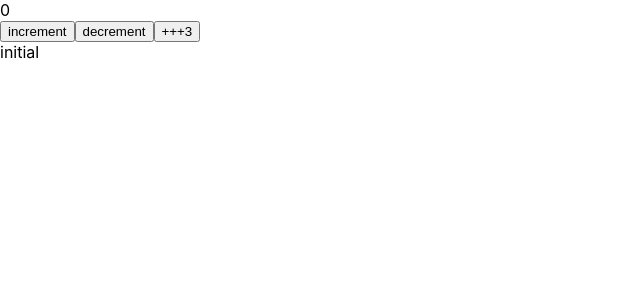
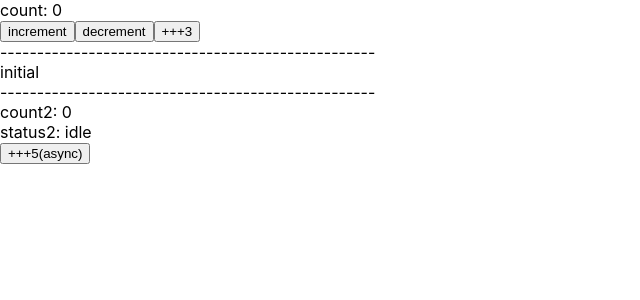
Before and after one commit to miyazi777/react-rtk-sample, a React (Create React App) app: page / in a window 1280 px wide. Shown: the top 300 px of the page, without its empty margins (0-640 px from the left). Built offline with nearby package versions, Linux system fonts and the light colour scheme.

Commit message:
非同期で値を更新する処理を追加

```diff
--- a/src/App.tsx
+++ b/src/App.tsx
@@ -3,6 +3,7 @@ import { TypedUseSelectorHook, useDispatch, useSelector } from 'react-redux';
 import { AppDispatch, RootState } from './store';
 import { selectCount, increment, decrement, incrementByAmount } from './counterSlice';
 import { selectStatus } from './statusSlice';
+import { selectCount2, selectStatus2, incrementAsync } from './counter2Slice';
 
 function App() {
   const useAppDispatch = () => useDispatch<AppDispatch>()
@@ -11,14 +12,21 @@ function App() {
   const useAppSelector: TypedUseSelectorHook<RootState> = useSelector;
   const count = useAppSelector(selectCount);
   const status = useAppSelector(selectStatus);
+  const count2 = useAppSelector(selectCount2);
+  const status2 = useAppSelector(selectStatus2);
 
   return (
     <div className="App">
-      <div>{count}</div>
+      <div>count: {count}</div>
       <button onClick={() => dispatch(increment())}>increment</button>
       <button onClick={() => dispatch(decrement())}>decrement</button>
       <button onClick={() => dispatch(incrementByAmount(3))}>+++3</button>
+      <div>---------------------------------------------------</div>
       <div>{status}</div>
+      <div>---------------------------------------------------</div>
+      <div>count2: {count2}</div>
+      <div>status2: {status2}</div>
+      <button onClick={() => dispatch(incrementAsync(5))}>+++5(async)</button>
     </div>
   );
 }
--- /dev/null
+++ b/src/counter2Slice.ts
@@ -0,0 +1,48 @@
+import { createAsyncThunk, createSlice } from "@reduxjs/toolkit"
+import { RootState } from './store';
+
+type Counter2State = {
+  value: number;
+  status: 'idle' | 'loading' | 'failed';
+}
+const initialState: Counter2State = {
+  value: 0,
+  status: 'idle',
+}
+
+// APIの代わり
+function fetchCount(amount = 1) {
+  return new Promise<{ data: number }>(resolve =>
+    setTimeout(() => resolve({ data: amount }), 500)
+  )
+}
+
+// fetch処理をcreateAsyncThunkで作成する
+export const incrementAsync = createAsyncThunk(
+  'counter/fetchCount',
+  async (amount: number) => {
+    const response = await fetchCount(amount);
+    return response.data;
+  }
+);
+
+export const counter2Slice = createSlice({
+  name: 'counter2',  // sliceの名前
+  initialState,      // sliceの初期値
+  reducers: {},      // reducers
+  extraReducers: (builder) => {
+    builder
+      .addCase(incrementAsync.pending, (state) => {
+        state.status = 'loading';
+      })
+      .addCase(incrementAsync.fulfilled, (state, action) => {
+        state.status = 'idle';
+        state.value += action.payload
+      });
+  }
+})
+
+export const selectCount2 = (state: RootState) => state.counter2.value;
+export const selectStatus2 = (state: RootState) => state.counter2.status;
+
+export default counter2Slice.reducer;
--- a/src/statusSlice.ts
+++ b/src/statusSlice.ts
@@ -14,10 +14,10 @@ export const statusSlice = createSlice({
   initialState,     // sliceの初期値
   reducers: {},     // reducers
   extraReducers: (builder) => {
-    builder.addCase(increment, (state) => {
+    builder.addCase(increment, (state) => { // counterSliceのincrement呼び出しに応じてstatusを変更する
       state.status= 'increment';
     })
-    builder.addCase(decrement, (state) => {
+    builder.addCase(decrement, (state) => { // counterSliceのdecrement呼び出しに応じてstatusを変更する
       state.status = 'decrement';
     })
   }
--- a/src/store.ts
+++ b/src/store.ts
@@ -1,11 +1,13 @@
 import { configureStore } from "@reduxjs/toolkit";
 import counterReducer from './counterSlice'
+import counter2Reducer from './counter2Slice'
 import statusReducer from './statusSlice'
 
 export const store = configureStore({
   reducer: {
     counter: counterReducer,
     status: statusReducer,
+    counter2: counter2Reducer,
   },
 });
 
```
